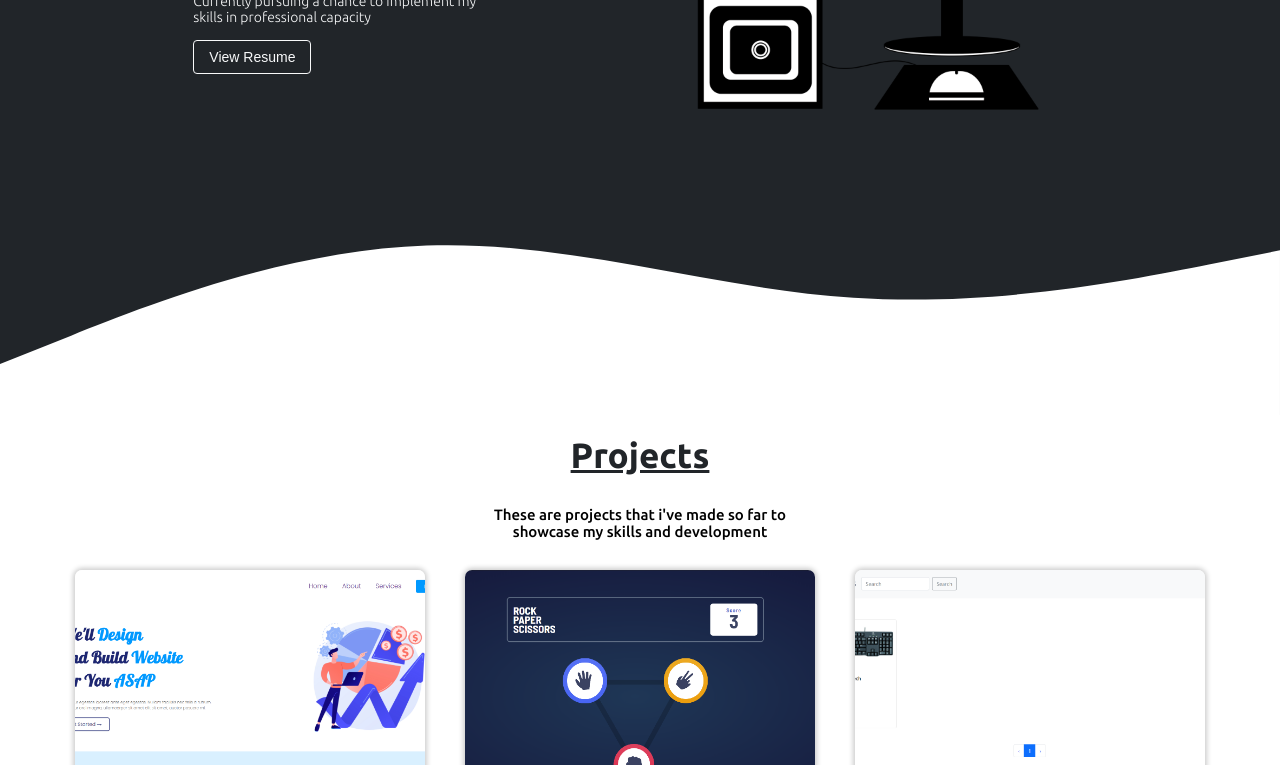
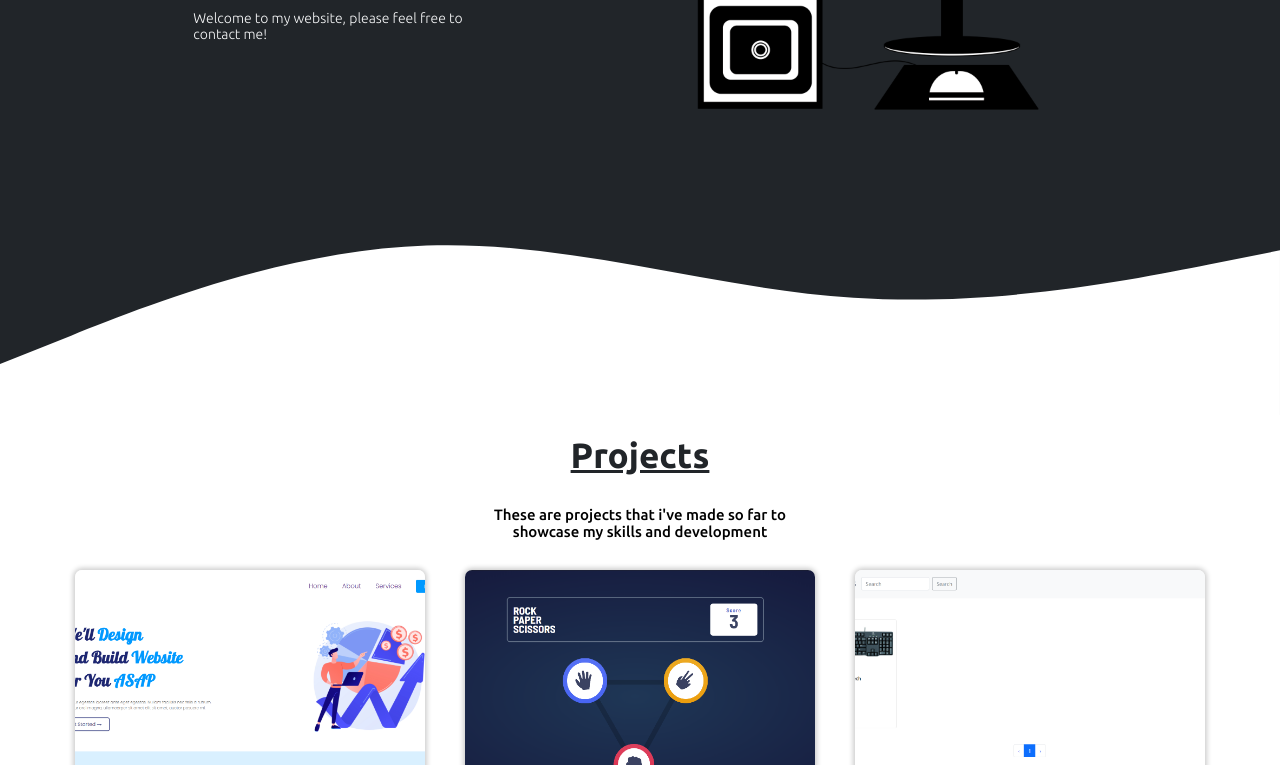
Before and after one commit to javin1102/Portfolio, a website: page index.html in a window 1280 px wide. Shown: the part 335-1100 px from the top of the page. Drawn offline with nearby package versions, Linux system fonts and the light colour scheme.

Commit message:
editted web desc

```diff
--- a/index.html
+++ b/index.html
@@ -66,16 +66,15 @@
         </div>
 
         <p class="header__left__desc">
-          Currently pursuing a chance to implement my skills in professional
-          capacity
+          Welcome to my website, please feel free to contact me!
         </p>
         <form
           action="https://drive.google.com/file/d/1q-PK5cb0nJi3yGwNUoXudGA6lL6aGnNz/view?usp=sharing"
           target="_blank"
         >
-          <button type="submit" class="header__left__resume download">
+          <!-- <button type="submit" class="header__left__resume download">
             View Resume
-          </button>
+          </button> -->
         </form>
       </div>
       <div class="header__right">
```
